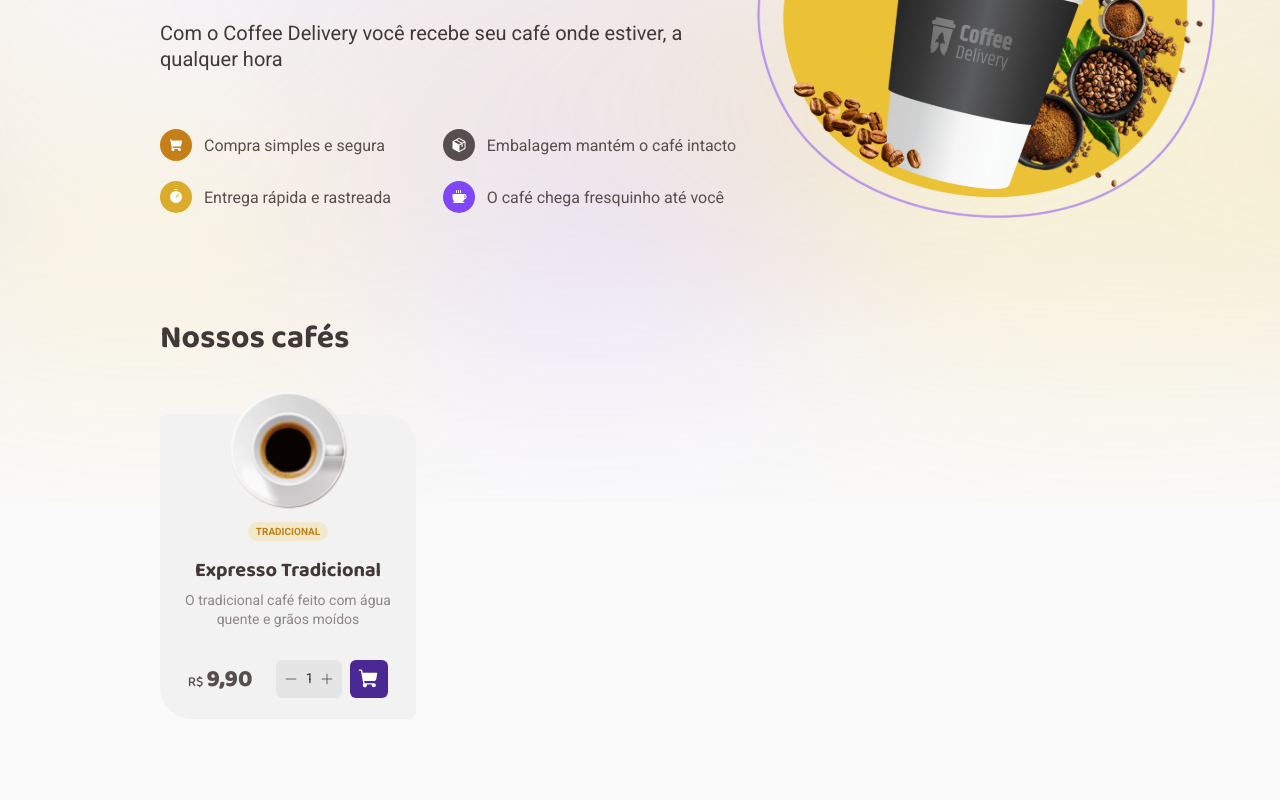
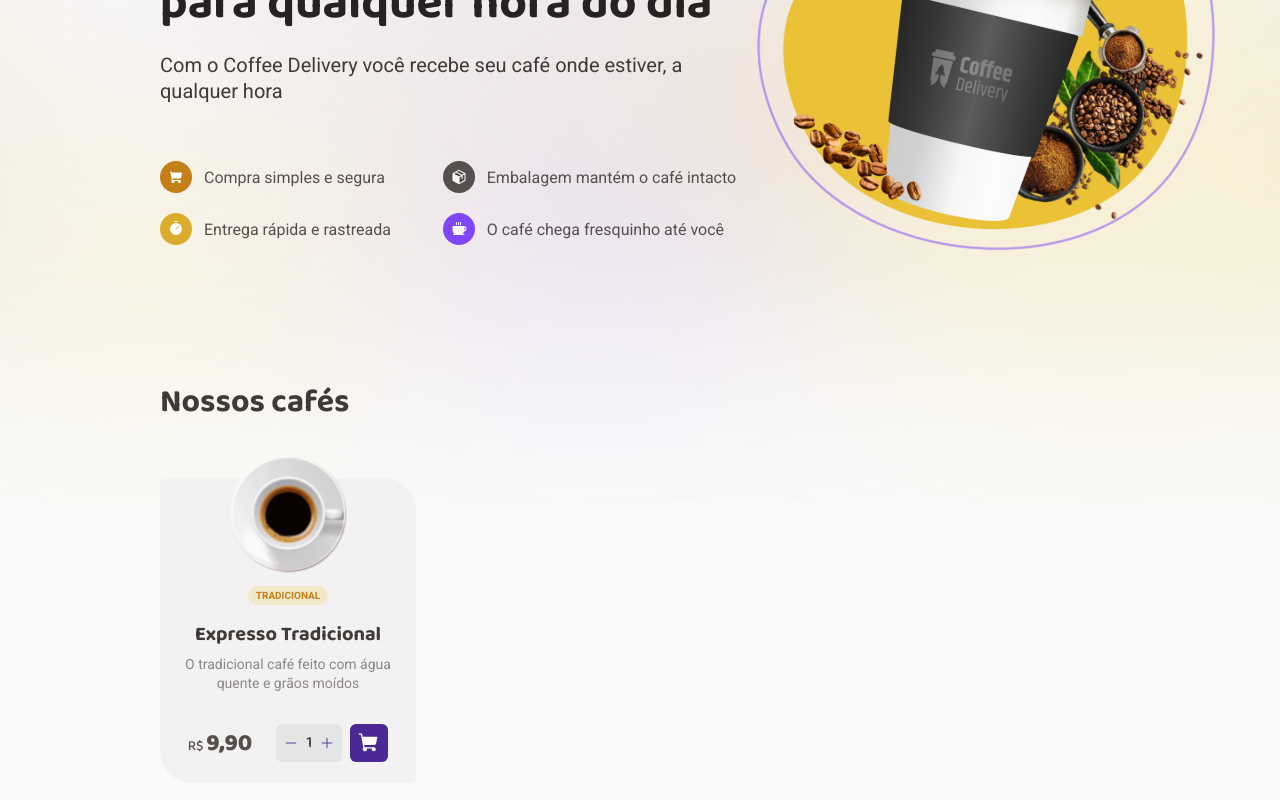
Before and after one commit to jaocruz/coffee-delivery, a React (Vite) app: page / in a window 1280 px wide. Shown: the part 298-1098 px from the top of the page. Built offline with nearby package versions, Linux system fonts and the light colour scheme.

Commit message:
separando componentes

```diff
--- /dev/null
+++ b/src/pages/home/components/coffeCard/index.tsx
@@ -0,0 +1,32 @@
+import { ButtonCart, CoffeBuyingInfo, CoffeCardContainer, Stepper } from "./styles";
+
+import { Minus, Plus, ShoppingCart } from "phosphor-react";
+
+export function CoffeCard(){
+   return(
+      <CoffeCardContainer>
+         <img src="./coffe-expresso.svg" alt="" />
+
+         <span>TRADICIONAL</span>
+
+         <h1>Expresso Tradicional</h1>
+         <h2>O tradicional café feito com água quente e grãos moídos</h2>
+
+         <CoffeBuyingInfo>
+            <h3>9,90</h3>
+
+            <div>
+               <Stepper>
+                  <Minus size={14}/>
+                  <h1>1</h1>
+                  <Plus size={14}/>
+               </Stepper>
+
+               <ButtonCart>
+                  <ShoppingCart weight="fill" size={22}/>
+               </ButtonCart>
+            </div>
+         </CoffeBuyingInfo>
+      </CoffeCardContainer>
+   )
+}
--- /dev/null
+++ b/src/pages/home/components/coffeCard/styles.ts
@@ -0,0 +1,136 @@
+import styled from "styled-components";
+
+export const CoffeCardContainer = styled.div`
+   width: 16rem;
+
+   padding: 1.25rem;
+
+   display: flex;
+   flex-direction: column;
+
+   text-align: center;
+   align-items: center;
+
+   border-top-right-radius: 2rem;
+   border-bottom-left-radius: 2rem;
+
+   border-top-left-radius: 0.375rem;
+   border-bottom-right-radius: 0.375rem;
+
+   background-color: ${props => props.theme["base-card"]};
+
+   img{
+      margin-top: -20%;
+      width: 7.5rem;
+      height: 7.5rem;
+   }
+
+   span{
+      width: fit-content;
+      font-size: 0.625rem;
+      font-weight: bold;
+
+      border-radius: 999px;
+
+      margin: 0.75rem 0 1rem;
+      padding: 0.25rem 0.5rem;
+
+      color: ${props => props.theme["yellow-dark"]};
+      background: ${props => props.theme["yellow-light"]};
+   }
+
+   h1{
+      font-size: 1.25rem;
+      font-weight: bold;
+
+      line-height: 130%;
+      font-family: 'Baloo 2', sans-serif;
+
+      color: ${props => props.theme["base-subtitle"]};
+   }
+
+   h2{
+      font-size: 0.875rem;
+      font-weight: 400;
+
+      line-height: 130%;
+      margin: 0.5rem 0 2rem;
+
+      color: ${props => props.theme["base-label"]};
+   }
+`
+
+export const CoffeBuyingInfo = styled.div`
+   width: 100%;
+   gap: 1.5rem;
+
+   display: flex;
+   align-items: center;
+   justify-content: center;
+
+   font-size: 0.875rem;
+
+   h3{
+      font-size: 1.5rem;
+      font-weight: 800;
+      font-family: 'Baloo 2', sans-serif;
+   }
+
+   h3:before{
+      content: "R$ ";
+
+      font-size: 0.875rem;
+      font-weight: 500;
+   }
+
+   div{
+      display: flex;
+      gap: 0.5rem;
+   }
+`
+
+export const Stepper = styled.div`
+   display: flex;
+   align-items: center;
+   gap: 0.5rem;
+
+   background: ${props => props.theme["base-button"]};
+
+   padding: 0.5rem;
+   border-radius: 0.375rem;
+
+   h1{
+      font-weight: 500;
+      font-size: 1rem;
+   }
+
+   svg{
+      cursor: pointer;
+      color: ${props => props.theme["purple-dark"]};
+
+      transition: color 0.15s ease-in-out;
+
+      &:hover{
+         color: ${props => props.theme.purple};
+      }
+   }
+`
+
+export const ButtonCart = styled.button`
+   display: flex;
+
+   border: 0;
+   border-radius: 0.375rem;
+
+   padding: 0.5rem;
+   cursor: pointer;
+
+   transition: background 0.1s ease-in-out;
+
+   color: ${props => props.theme.white};
+   background: ${props => props.theme["purple-dark"]};
+
+   &:hover{
+      background: ${props => props.theme.purple};
+   }
+`
--- a/src/pages/home/index.tsx
+++ b/src/pages/home/index.tsx
@@ -1,8 +1,10 @@
-import { CoffeCard, CoffeList, HomeContainer, HomeIntro, SeparatedItem } from "./styles"
-
-import { Coffee, Minus, Package, Plus, ShoppingCart, Timer } from "phosphor-react"
+import { CoffeList, HomeContainer, HomeIntro, SeparatedItem } from "./styles"
 
 import mainPicture from "/main-picture.svg"
+
+import { Coffee, Package, ShoppingCart, Timer } from "phosphor-react"
+
+import { CoffeCard } from "./components/coffeCard"
 
 export function Home(){
    return(
@@ -42,30 +44,7 @@ export function Home(){
             <h1>Nossos cafés</h1>
 
             <div className="list">
-               <CoffeCard>
-                  <img src="./coffe-expresso.svg" alt="" />
-
-                  <span>TRADICIONAL</span>
-
-                  <h1>Expresso Tradicional</h1>
-                  <h2>O tradicional café feito com água quente e grãos moídos</h2>
-
-                  <div className="coffe-infos">
-                     <h3>9,90</h3>
-
-                     <div className="buy-section">
-                        <div className="stepper">
-                           <Minus size={14}/>
-                           <h1>1</h1>
-                           <Plus size={14}/>
-                        </div>
-
-                        <button>
-                           <ShoppingCart weight="fill" size={22}/>
-                        </button>
-                     </div>
-                  </div>
-               </CoffeCard>
+               <CoffeCard/>
             </div>
          </CoffeList>
       </HomeContainer>
--- a/src/pages/home/styles.ts
+++ b/src/pages/home/styles.ts
@@ -5,7 +5,7 @@ export const HomeContainer = styled.main`
 `
 
 export const HomeIntro = styled.div`
-   height: 30rem;
+   height: 34rem;
    display: grid;
 
    grid-template-areas:
@@ -108,10 +108,9 @@ export const SeparatedItem = styled.div`
 export const CoffeList = styled.div`
    display: flex;
    flex-direction: column;
-   margin-top: 2rem;
-
 
    gap: 3.375rem;
+   margin-top: 2rem;
 
    h1 {
       font-size: 2rem;
@@ -134,131 +133,3 @@ export const CoffeList = styled.div`
       margin-bottom: 9.8rem;
    }
 `
-
-export const CoffeCard = styled.div`
-   width: 16rem;
-
-   padding: 1.25rem;
-
-   display: flex;
-   flex-direction: column;
-
-   text-align: center;
-   align-items: center;
-
-   border-top-right-radius: 2rem;
-   border-bottom-left-radius: 2rem;
-
-   border-top-left-radius: 0.375rem;
-   border-bottom-right-radius: 0.375rem;
-
-   background-color: ${props => props.theme["base-card"]};
-
-   img{
-      margin-top: -20%;
-      width: 7.5rem;
-      height: 7.5rem;
-   }
-
-   span{
-      width: fit-content;
-      font-size: 0.625rem;
-      font-weight: bold;
-
-      border-radius: 999px;
-
-      margin: 0.75rem 0 1rem;
-      padding: 0.25rem 0.5rem;
-
-      color: ${props => props.theme["yellow-dark"]};
-      background: ${props => props.theme["yellow-light"]};
-   }
-
-   h1{
-      font-size: 1.25rem;
-      font-weight: bold;
-
-      line-height: 130%;
-      font-family: 'Baloo 2', sans-serif;
-
-      color: ${props => props.theme["base-subtitle"]};
-   }
-
-   h2{
-      font-size: 0.875rem;
-      font-weight: 400;
-
-      line-height: 130%;
-      margin: 0.5rem 0 2rem;
-
-      color: ${props => props.theme["base-label"]};
-   }
-
-   .coffe-infos{
-      width: 100%;
-      gap: 1.5rem;
-
-      display: flex;
-      align-items: center;
-      justify-content: center;
-
-      font-size: 0.875rem;
-
-      h3{
-         font-size: 1.5rem;
-         font-weight: 800;
-         font-family: 'Baloo 2', sans-serif;
-      }
-
-      h3:before{
-         content: "R$ ";
-
-         font-size: 0.875rem;
-         font-weight: 500;
-      }
-   }
-
-   .buy-section{
-      display: flex;
-      gap: 0.5rem;
-   }
-
-   .stepper{
-      display: flex;
-      align-items: center;
-      gap: 0.5rem;
-
-      background: ${props => props.theme["base-button"]};
-
-      padding: 0.5rem;
-      border-radius: 0.375rem;
-
-      h1{
-         font-weight: 400;
-         font-size: 1rem;
-      }
-
-      svg{
-         cursor: pointer;
-      }
-   }
-
-   button {
-      display: flex;
-
-      border: 0;
-      border-radius: 0.375rem;
-
-      padding: 0.5rem;
-      cursor: pointer;
-
-      transition: background 0.1s ease-in-out;
-
-      color: ${props => props.theme.white};
-      background: ${props => props.theme["purple-dark"]};
-
-      &:hover{
-         background: ${props => props.theme.purple};
-      }
-   }
-`
```
